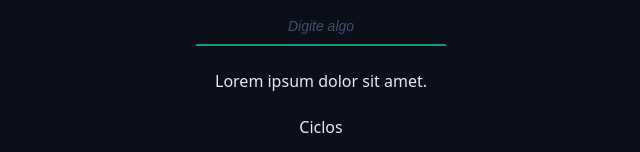
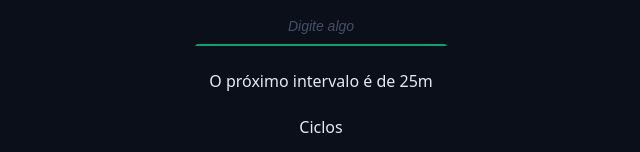
Before and after one commit to thalesfgalvao/chronos-pomodoro, a React (Vite) app: page / in a window 1280 px wide. Shown: the part 505-657 px from the top of the page, without its empty margins (319-959 px from the left). Built offline with nearby package versions, Linux system fonts and the light colour scheme.

Commit message:
Fix: remove all prop drippling

```diff
--- a/src/App.tsx
+++ b/src/App.tsx
@@ -19,5 +19,5 @@ const initialState: TaskStateModel = {
 
 export const App = () => {
   const [state, setState] = useState(initialState);
-  return <Home state={state} setState={setState} />;
+  return <Home />;
 };
--- a/src/components/MainForm/index.tsx
+++ b/src/components/MainForm/index.tsx
@@ -16,7 +16,7 @@ export const MainForm = () => {
       </div>
 
       <div className='formRow'>
-        <p>Lorem ipsum dolor sit amet.</p>
+        <p>O próximo intervalo é de 25m</p>
       </div>
 
       <div className='formRow'>
--- a/src/pages/Home/index.tsx
+++ b/src/pages/Home/index.tsx
@@ -1,16 +1,10 @@
 import { Container } from '../../components/Container';
 import { CountDown } from '../../components/CountDown';
 import { MainForm } from '../../components/MainForm';
-import type { TaskStateModel } from '../../models/TaskStateModel';
 import { MainTemplate } from '../../templates/MainTemplate';
 
-interface IHomeProps {
-  state: TaskStateModel;
-  setState: React.Dispatch<React.SetStateAction<TaskStateModel>>;
-}
 
-export const Home = (props: IHomeProps) => {
-  console.log(props);
+export const Home = () => {
   return (
     <MainTemplate>
       <Container>
```
